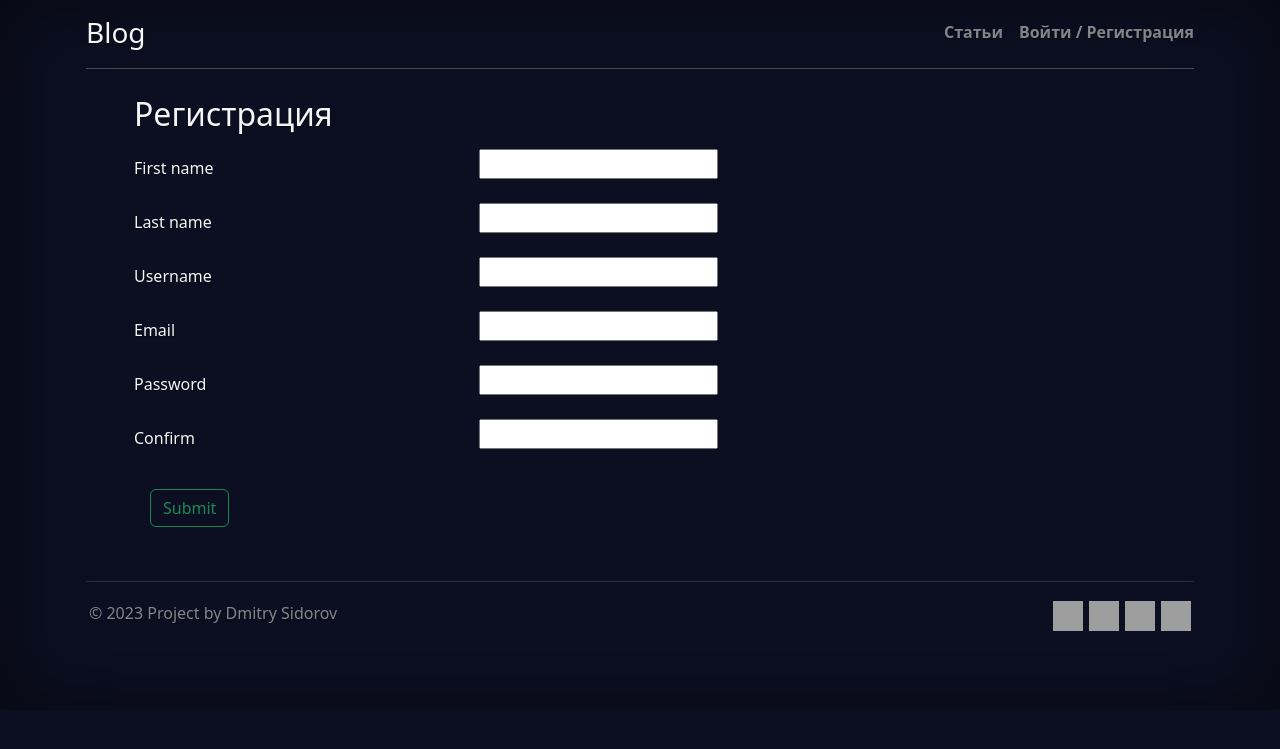
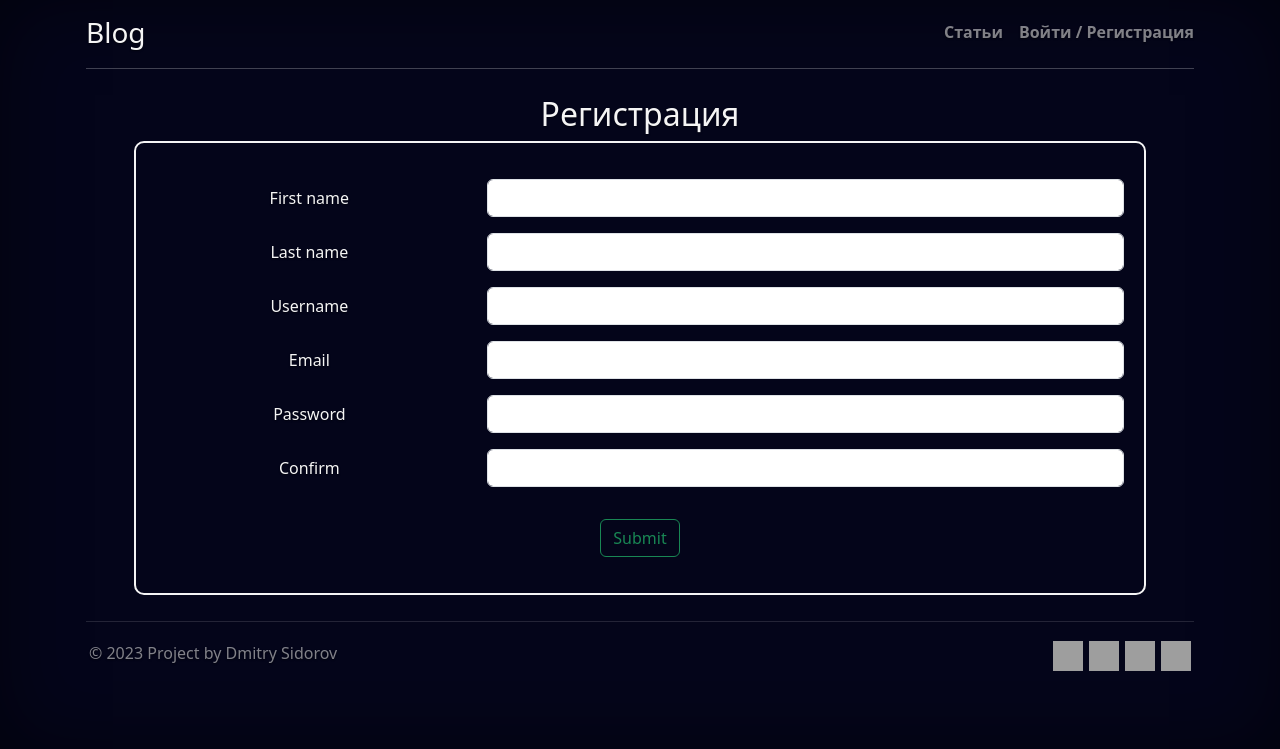
Before and after one commit to dimansidorov/blog-on-flask, a Python web app: template blog/templates/auth/register.html in a window 1280 px wide. Shown: the top 749 px of the page. Run offline with Jinja, Linux system fonts and the light colour scheme; the template is opened without the code that fills it: most values are stand-ins (such as "Sample title", 1, 10 or a date in 2020); form fields are guessed from the names that the template uses; some libraries are stand-ins or nearby versions; grey boxes are pictures that could not be loaded.

```diff
--- a/blog/static/css/styles.css
+++ b/blog/static/css/styles.css
@@ -1,11 +1,12 @@
 body {
-    background-color: #0c0f21 !important;
+    background-color: #04051a !important;
     color: whitesmoke;
 }
 
+
 .article {
-    border: 1px solid whitesmoke;
-    border-radius: 7px;
+    border: 2px solid whitesmoke;
+    border-radius: 10px;
     text-align: center;
     padding: 20px;
 }
--- a/blog/templates/articles/articles.html
+++ b/blog/templates/articles/articles.html
@@ -8,6 +8,7 @@
 
             <div class="info-text mb-3 mt-3 article">
                 <h3> {{ item.title }}</h3>
+                <hr>
                 <p> {{ item.body }}</p>
                 <a href="{{ url_for('articles.detail', id=item.id) }}">
                     <button type="button" class="btn btn-secondary">Подробнее</button>
--- a/blog/templates/auth/login.html
+++ b/blog/templates/auth/login.html
@@ -2,7 +2,7 @@
 {% from 'macro/formhelpers.html' import render_field %}
 
 {% block content %}
-    <div class="form-signin w-100 m-auto">
+    <div class="form-signin w-100 m-auto article">
 
         <h1 class="h3 mb-3 fw-normal">Авторизация</h1>
         {% if errors %}
@@ -12,7 +12,7 @@
                 </div>
             {% endfor %}
         {% endif %}
-        <div class="cover-container">
+        <div>
             <form method="POST">
                 {% if 'csrf_token' in form %}
                     {{ form.csrf_token }}
--- a/blog/templates/auth/register.html
+++ b/blog/templates/auth/register.html
@@ -2,7 +2,7 @@
 {% from 'macro/formhelpers.html' import render_field %}
 
 {% block content %}
-    <h2>Регистрация</h2>
+        <h2 class="text-center">Регистрация</h2>
     {% if errors %}
         {% for error in errors %}
             <div class="alert alert-danger" role="alert">
@@ -10,7 +10,7 @@
             </div>
         {% endfor %}
     {% endif %}
-    <form method="POST">
+    <form method="POST" class="article">
         {% if 'csrf_token' in form %}
             {{ form.csrf_token }}
         {% endif %}
--- a/blog/templates/base.html
+++ b/blog/templates/base.html
@@ -14,7 +14,7 @@
 <div class="container d-flex w-100 h-100 p-3 mx-auto flex-column">
 
     {% block header %}
-        <header class="mb-auto">
+        <header class="mb-auto black-blocks">
             <div>
                 <a class="nav-link" href="{{ url_for('articles.list') }}">  <h3 class="float-md-start mb-0">Blog</h3> </a>
                 <nav class="nav nav-masthead justify-content-center float-md-end">
@@ -57,7 +57,7 @@
 
     {% endblock header %}
 
-    <main class="px-5 main-hight" >
+    <main class="px-5 main-hight black-blocks" >
         {% block content %}
         {% endblock content %}
     </main>
--- a/blog/templates/macro/formhelpers.html
+++ b/blog/templates/macro/formhelpers.html
@@ -1,8 +1,8 @@
 {% macro render_field(field) %}
     <div class="row my-3">
-        {{ field.label(class="col-sm-4 col-md-4 col-form-label") }}
-        <div class="col-sm-8 col-md-6">
-            {{ field(class="form-floating" + (" is-invalid" if field.errors else ""))|safe }}
+        {{ field.label(class="col-md-4 col-form-label") }}
+        <div class="col-sm-8">
+            {{ field(class="form-control" + (" is-invalid" if field.errors else ""))|safe }}
             {% if field.errors %}
                 {% for error in field.errors %}
                     <div class="invalid-feedback">
```
Also changed, not shown: blog/articles/models.py (+23 -0 lines), blog/auth/forms.py (+8 -8 lines), migrations/versions/a9865dda763a_.py (added, +33 -0 lines), migrations/versions/e7ed012e04fd_.py (added, +32 -0 lines).
